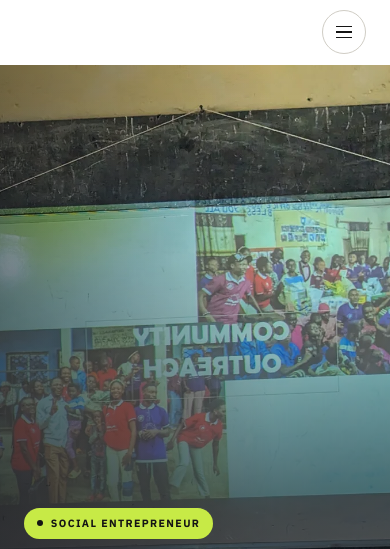
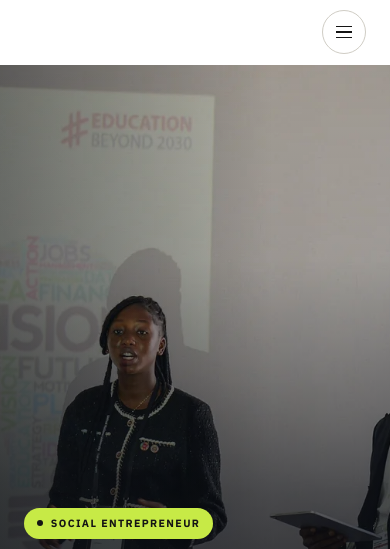
Before and after one commit to Sandy3435/Personal-Website, a plain HTML site: page index.html in a window 390 px wide. Shown: the top 549 px of the page. Drawn offline with Linux system fonts and the light colour scheme.

Commit message:
feat: restore presentation hero image, remove about gallery filter, swap gallery feature photo

```diff
--- a/assets/css/styles.css
+++ b/assets/css/styles.css
@@ -391,7 +391,7 @@ h3 { font-size: clamp(1.35rem, 2.2vw, 1.8rem); line-height: 1.15; }
   padding: clamp(1.5rem, 4vw, 3.5rem) var(--gutter);
 }
 .hero__media { position: absolute; inset: 0; z-index: -2; }
-.hero__media img { width: 100%; height: 100%; object-fit: cover; object-position: 28% center; transform: scaleX(-1); }
+.hero__media img { width: 100%; height: 100%; object-fit: cover; object-position: 76% center; }
 .hero__scrim {
   position: absolute;
   inset: 0;
@@ -1048,7 +1048,7 @@ h1 .dot { color: var(--lime); }
   .site-header__actions .btn { display: none; }
   .hero__panel { align-items: flex-end; }
   .hero__content { max-width: none; }
-  .hero__media img { object-position: 22% center; }
+  .hero__media img { object-position: 76% center; }
   .hero__scrim {
     background:
       linear-gradient(0deg, rgba(11, 14, 20, 0.95) 0%, rgba(11, 14, 20, 0.6) 45%, rgba(11, 14, 20, 0.1) 75%, rgba(11, 14, 20, 0) 100%),
@@ -1078,7 +1078,7 @@ h1 .dot { color: var(--lime); }
 @media (max-width: 760px) {
   :root { --header-h: 64px; }
   .hero__panel { min-height: calc(100vh - var(--header-h)); max-height: 860px; align-items: flex-end; }
-  .hero__media img { object-position: 22% center; }
+  .hero__media img { object-position: 76% center; }
   .hero__scrim {
     background:
       linear-gradient(0deg, rgba(11, 14, 20, 0.95) 0%, rgba(11, 14, 20, 0.6) 45%, rgba(11, 14, 20, 0.1) 75%, rgba(11, 14, 20, 0) 100%),
--- a/index.html
+++ b/index.html
@@ -58,7 +58,7 @@
     <section class="hero">
       <div class="hero__panel">
         <div class="hero__media">
-          <img src="assets/images/home/pxl_20240803_101109037.webp" alt="Sandrine Ojong presenting at a community outreach session in a classroom" fetchpriority="high">
+          <img src="assets/images/home/day1-presentation.webp" alt="Sandrine Ojong presenting at a community outreach session" fetchpriority="high">
         </div>
         <div class="hero__scrim" aria-hidden="true"></div>
         <div class="hero__content">
```
Also changed, not shown: about.html (+1 -1 lines), assets/images/home/day1-presentation.webp (added).
